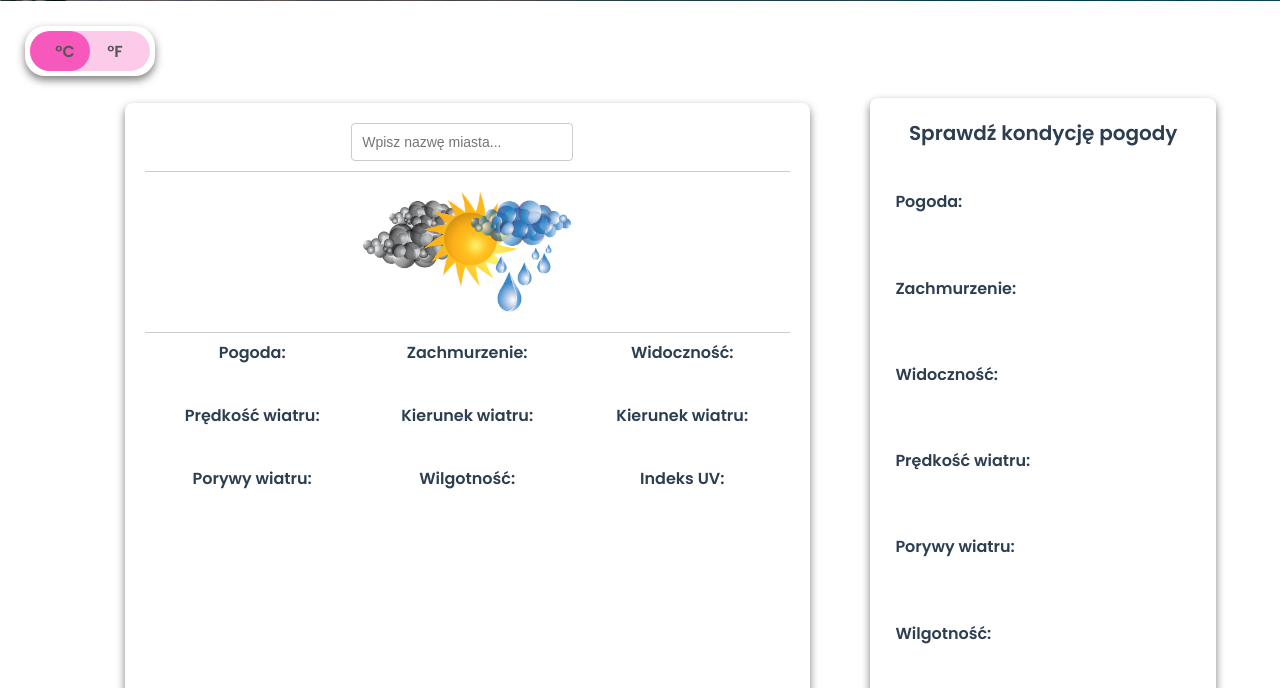
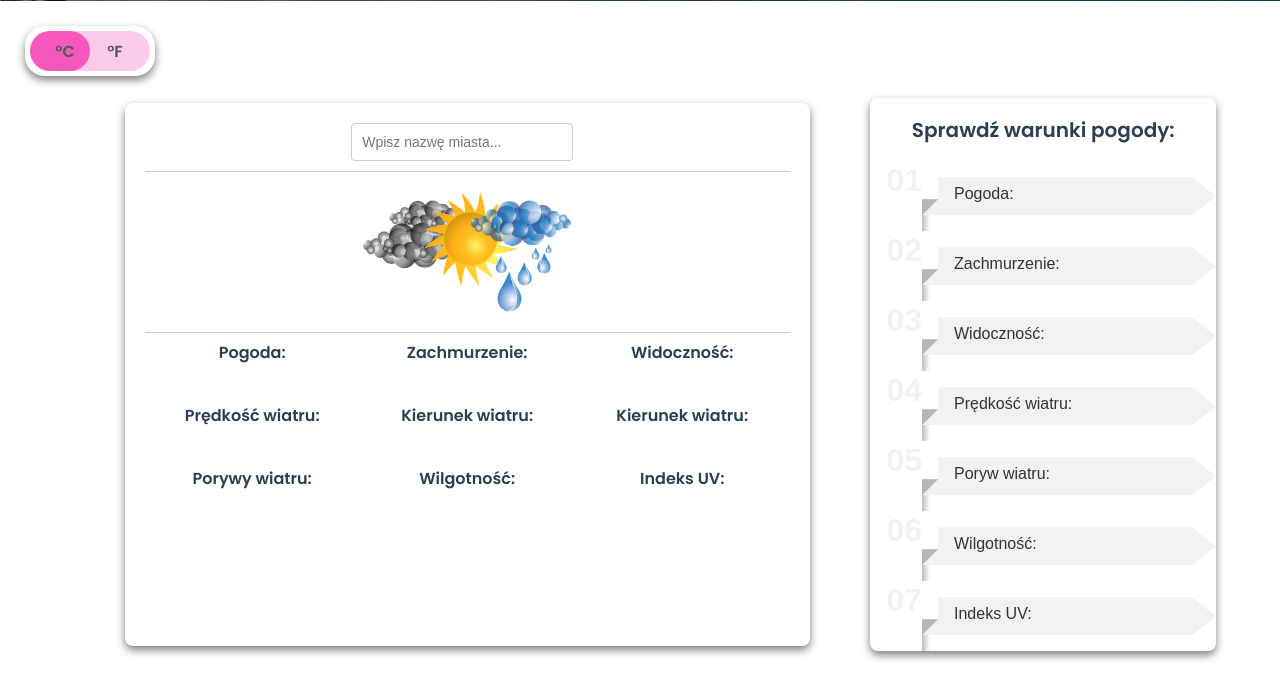
Before and after one commit to kuben75/Drone-Weather, a PHP site: page / in a window 1280 px wide. Shown: the part 799-1487 px from the top of the page. Run offline with PHP 8.4, Linux system fonts and the light colour scheme; style sheets or scripts are compiled from the project's sources; some libraries are stand-ins or nearby versions.

Commit message:
dodanie animacji, footera, mapy, tłumaczeń

```diff
--- a/index.html
+++ b/index.html
@@ -10,6 +10,13 @@
   <link rel="preconnect" href="https://fonts.gstatic.com" crossorigin />
   <link href="https://fonts.googleapis.com/css2?family=Poppins:wght@400;600&display=swap" rel="stylesheet" />
   <link rel="stylesheet" href="css/style.css" />
+  <link rel="stylesheet" href="https://unpkg.com/leaflet@1.9.4/dist/leaflet.css"
+    integrity="sha256-p4NxAoJBhIIN+hmNHrzRCf9tD/miZyoHS5obTRR9BMY="
+    crossorigin=""/>
+  <script src="https://unpkg.com/leaflet@1.9.4/dist/leaflet.js"
+  integrity="sha256-20nQCchB9co0qIjJZRGuk2/Z9VM+kNiyxNV1lvTlZBo="
+  crossorigin=""></script>
+  <script src="https://kit.fontawesome.com/e6e67f4e19.js" crossorigin="anonymous"></script>
 </head>
 
 <body>
@@ -108,36 +115,51 @@
   </div>
   <div class="table">
     <div class="table-title">
-      <h3 class="title-one">Sprawdź kondycję pogody</h3>
+      <h2 class="title-one">Sprawdź warunki pogody:</h2>
+      <ol class="olcards">
+        <li style="--cardColor:#f2f2f2">
+          <div class="content">
+            <div class="heading-title-one">Pogoda:</div>
+            <span class="weath-condition"></span>
           </div>
-    <div class="heading-table">
-      <h4 class="heading-title">Pogoda:
-      <span class="weath-condition"> </span></h4>
+        </li>
+        <li style="--cardColor:#f2f2f2">
+          <div class="content">
+            <div class="heading-title-two">Zachmurzenie:</div>
+            <span class="weath-one"></span>
           </div>
-    <div class="heading-table">
-      <h4 class="heading-title">Zachmurzenie:
-      <span class="weath-one"> </span></h4>
+        </li>
+        <li style="--cardColor:#f2f2f2">
+          <div class="content">
+            <div class="heading-title-three">Widoczność:</div>
+            <span class="weath-two"></span>
           </div>
-    <div class="heading-table">
-      <h4 class="heading-title">Widoczność:
-      <span class="weath-two"> </span> </h4>
+        </li>
+        <li style="--cardColor:#f2f2f2">
+          <div class="content">
+            <div class="heading-title-four">Prędkość wiatru:</div>
+            <span class="weath-three"></span>
           </div>
-    <div class="heading-table">
-      <h4 class="heading-title">Prędkość wiatru:
-      <span class="weath-three"> </span> </h4>
+        </li>
+        <li style="--cardColor:#f2f2f2">
+          <div class="content">
+            <div class="heading-title-five">Poryw wiatru:</div>
+            <span class="weath-four"></span>
           </div>
-    <div class="heading-table">
-      <h4 class="heading-title">Porywy wiatru:
-      <span class="weath-four"> </span> </45>
+        </li>
+        <li style="--cardColor:#f2f2f2">
+          <div class="content">
+            <div class="heading-title-six">Wilgotność:</div>
+            <span class="weath-five"></span>
           </div>
-    <div class="heading-table">
-      <h4 class="heading-title">Wilgotność:
-      <span class="weath-five"> </span> </h4>
+        </li>
+        <li style="--cardColor:#f2f2f2">
+          <div class="content">
+            <div class="heading-title-sev">Indeks UV:</div>
+            <span class="weath-six"></span>
           </div>
-    <div class="heading-table">
-      <h4 class="heading-title">Indeks UV:
-      <span class="weath-six"> </span> </h4>
-    </div>
+        </li>
+      </ol>
   </div>
   </main>
   <section class="main-cnt">
@@ -220,8 +242,34 @@
       </div>
     </div>
   </section>
+  <section id="map">
 
+  </section>
+  <section id="contact" class="contact py5">
+    <h2 class="section-title">kontakt</h2>
+    <div class="underline"></div>
+
+    <div class="container">
+            <div class="head">
+                <h3>główna siedziba</h3>
+                <p>ul. Ładna 43</p>
+                <p>64-510 Wronki</p>
+                <p>+48 000 000 000</p>
+                <p>droneweather@gmail.com</p>
+            </div>
+            <div class="sm">
+              <h3>social media</h3>
+              <i class="fa-brands fa-facebook icon1"></i>
+              <i class="fa-brands fa-instagram icon2"></i>
+              <i class="fa-brands fa-x-twitter icon3"></i>
+              <i class="fa-brands fa-tiktok icon4"></i>
+            </div>
+            </div>
+    </div>
+    <div class="contact-shadow"></div>
+  </section>
   <script src="js/script.js"></script>
+  <script src="js/map.js"></script>
 </body>
 
 </html>
--- a/package.json
+++ b/package.json
@@ -1,6 +1,7 @@
 {
   "dependencies": {
     "google-translate-api": "^2.3.0",
+    "leaflet-tooltip": "^1.0.4",
     "sass": "^1.77.6"
   }
 }
--- a/sass/style.scss
+++ b/sass/style.scss
@@ -245,17 +247,128 @@ main {
   display: grid;
   grid-template-columns: 70% 30%;
   margin: 5vh 5%;
+  .olcards,
+  .olcards * {
+    margin: 0;
+    padding: 0;
+    box-sizing: border-box;
+  }
 
+  .olcards {
+    list-style: none;
+    counter-reset: cardCount;
+    font-family: sans-serif;
+    display: flex;
+    flex-direction: column;
+    --cardsGap: 1rem;
+    gap: var(--cardsGap);
+    padding-bottom: var(--cardsGap);
+  }
+  .olcards li {
+    counter-increment: cardCount;
+    display: flex;
+    color: #333;
+    --labelOffset: 1rem;
+    --arrowClipSize: 1.5rem;
+    margin-top: var(--labelOffset);
+  }
+
+  .olcards li::before {
+    content: counter(cardCount, decimal-leading-zero);
+    background: white;
+    color: var(--cardColor);
+    font-size: 2em;
+    font-weight: 700;
+    transform: translateY(calc(-1 * var(--labelOffset)));
+    margin-right: calc(-1 * var(--labelOffset));
+    z-index: 1;
+    display: flex;
+    justify-content: center;
+    align-items: center;
+    padding-inline: 0.5em;
+  }
+
+  .olcards li .content {
+    width: 100%;
+    align-items: center;
+    background-color: var(--cardColor);
+    --inlinePadding: 1em;
+    --boxPadding: 0.5em;
+    display: grid;
+    padding: var(--boxPadding) calc(var(--inlinePadding) + var(--arrowClipSize))
+      var(--boxPadding) calc(var(--inlinePadding) + var(--labelOffset));
+    grid-template-areas:
+      "icon title"
+      "icon text";
+    gap: 0.25em 1em;
+    clip-path: polygon(
+      0 0,
+      calc(100% - var(--arrowClipSize)) 0,
+      100% 50%,
+      calc(100% - var(--arrowClipSize)) 100%,
+      calc(100% - var(--arrowClipSize)) calc(100% + var(--cardsGap)),
+      0 calc(100% + var(--cardsGap))
+    );
+    position: relative;
+  }
+  .olcards li .content::before {
+    content: "";
+    position: absolute;
+    width: var(--labelOffset);
+    height: var(--labelOffset);
+    background: var(--cardColor);
+    left: 0;
+    bottom: 0;
+    clip-path: polygon(0 0, 100% 0, 0 100%);
+    filter: brightness(0.75);
+  }
+  .olcards li .content::after {
+    content: "";
+    position: absolute;
+    height: var(--cardsGap);
+    width: var(--cardsGap);
+    background: linear-gradient(to right, rgba(0, 0, 0, 0.25), transparent 50%);
+    left: 0;
+    top: 100%;
+  }
+  @keyframes slideInFromRight {
+    from {
+      transform: translateX(100%);
+      opacity: 0;
+    }
+    to {
+      transform: translateX(0);
+      opacity: 1;
+    }
+  }
+
+  .olcards li {
+    opacity: 0;
+    transform: translateX(100%);
+    transition: transform 0.5s, opacity 0.5s;
+  }
+
+  .olcards li.visible {
+    opacity: 1;
+    transform: translateX(0);
+    animation: slideInFromRight 0.5s forwards;
+  }
   .table {
     background-color: $backgroundinput-color;
     border-radius: 8px;
     box-shadow: 0 4px 8px rgba(0, 0, 0, 0.513);
+    .heading-table {
+      display: flex;
+      flex-direction: row;
+      align-items: center;
+      justify-content: flex-start;
+    }
     .table-title .title-one {
       text-align: center;
       font-size: 20px;
     }
 
-    .heading-title {
+    h4[class^="heading-title"] {
       padding: 20px 25px;
     }
   }
```
Also changed, not shown: other parts of sass/style.scss (+68 -2 lines), js/map.js (added, +29 -0 lines), js/script.js (+104 -73 lines), package-lock.json. Lines whose indentation alone changed are shown as unchanged.
